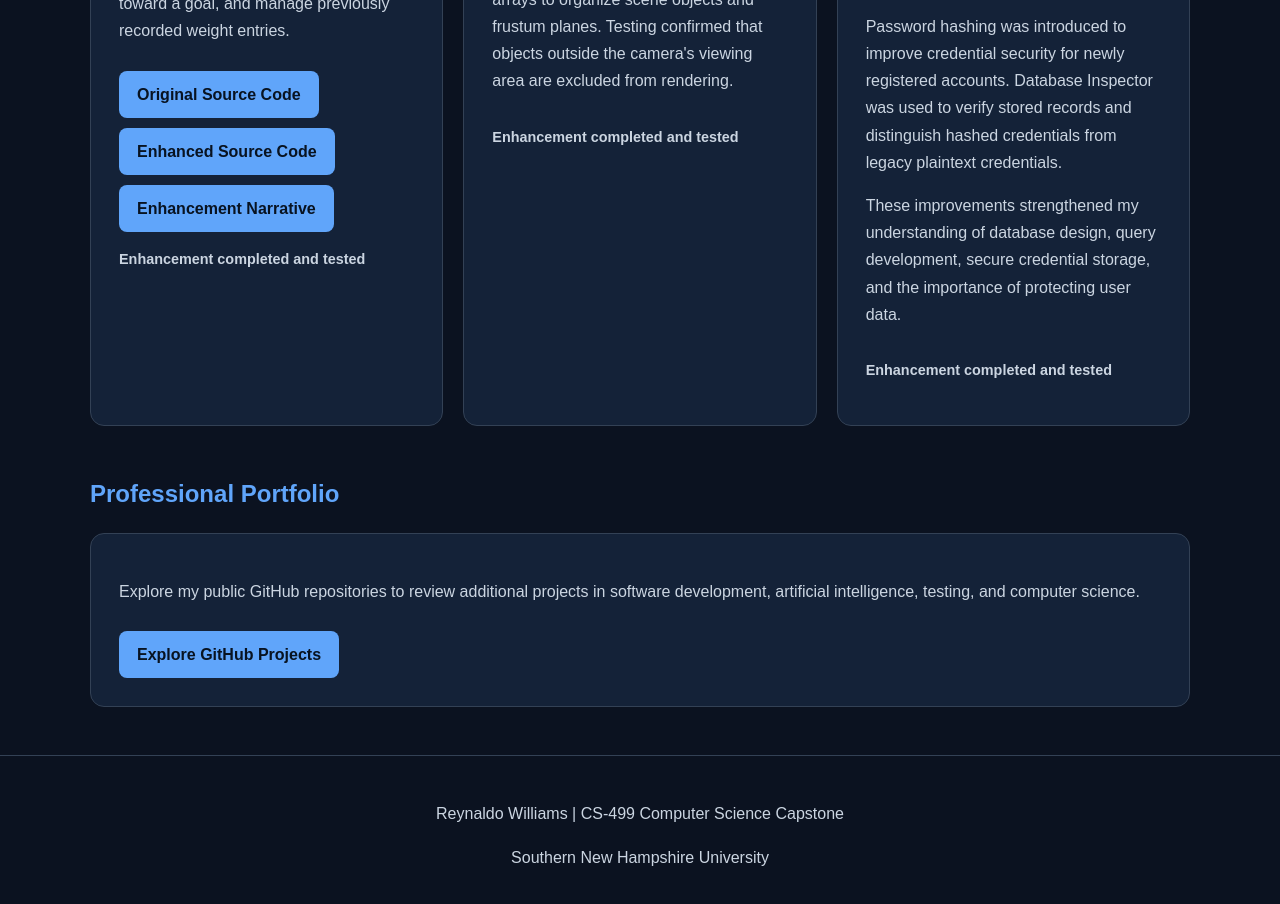
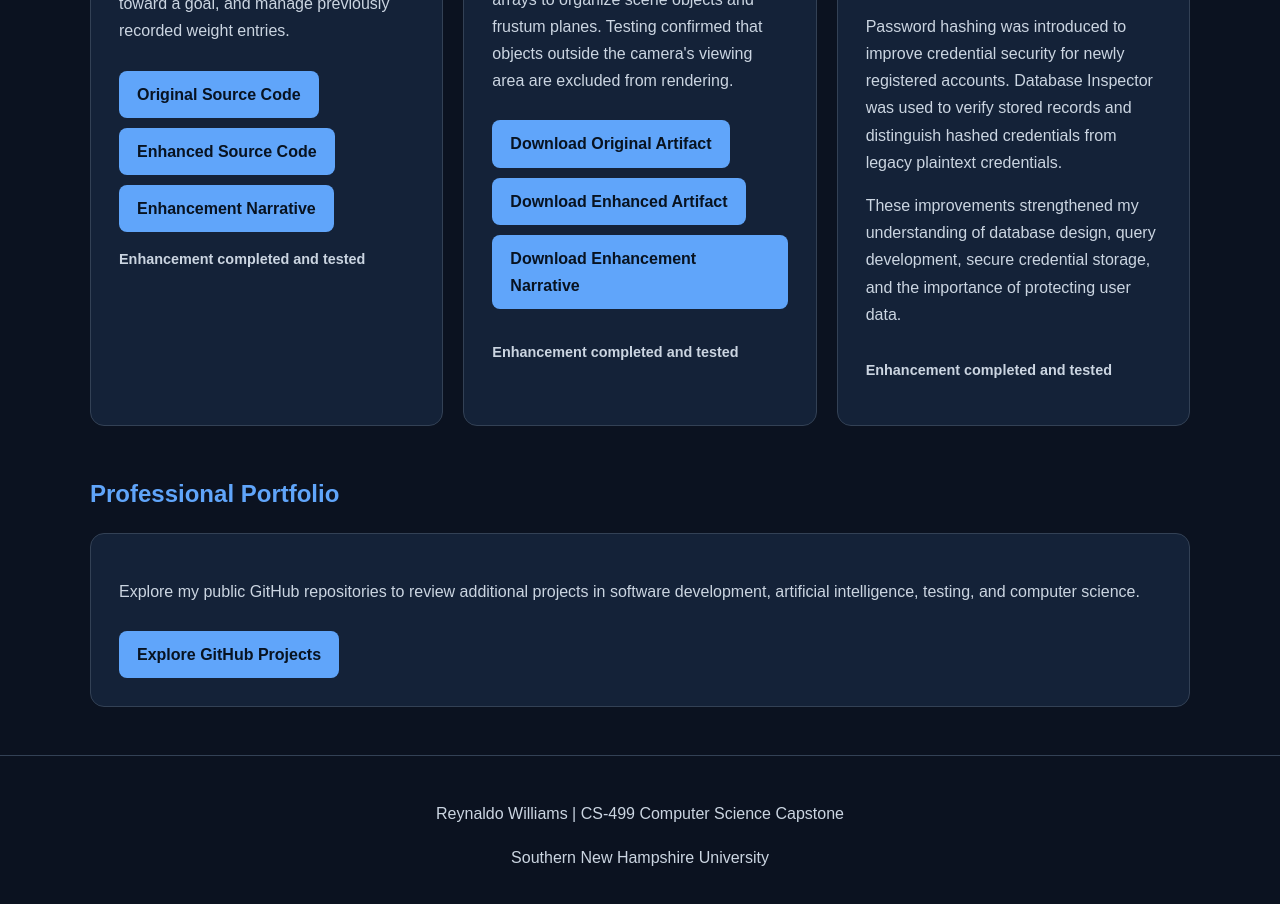
Before and after one commit to keysey20/CS-499-Computer-Science-Capstone, a plain HTML site: page index.html in a window 1280 px wide. Shown: the part 2273-3177 px from the top of the page. Drawn offline with Linux system fonts and the light colour scheme.

Commit message:
Add algorithms and data structures artifact download links

```diff
--- a/index.html
+++ b/index.html
@@ -326,7 +326,19 @@
         Testing confirmed that objects outside the
         camera's viewing area are excluded from rendering.
       </p>
+<p>
+  <a class="button" href="CS330_Graphics%202.zip" download>
+    Download Original Artifact
+  </a>
 
+  <a class="button" href="CS330_Graphics_CS499_Enhanced.zip" download>
+    Download Enhanced Artifact
+  </a>
+
+  <a class="button" href="CS499_Enhancement2_Narrative.docx" download>
+    Download Enhancement Narrative
+  </a>
+</p>
       <p class="status">
         Enhancement completed and tested
       </p>
```
